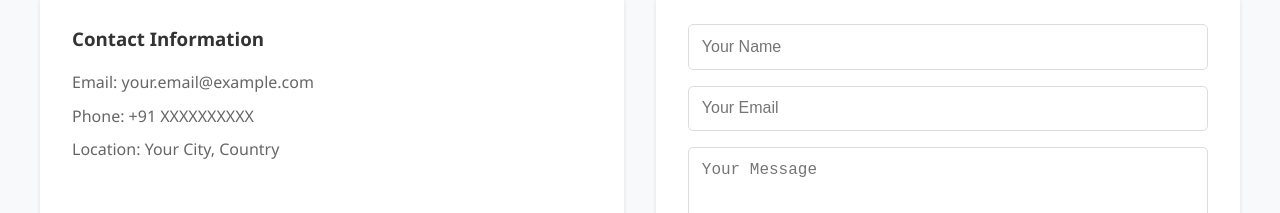
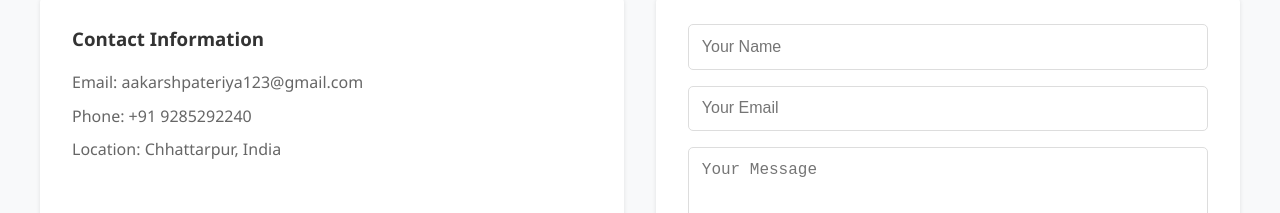
Before and after one commit to aakarshpateriya/PortfolioAakarshPateriya, a React (Vite) app in the folder portfolioAakarshPateriya/: page /contact in a window 1280 px wide. Shown: the part 264-477 px from the top of the page. Built offline with nearby package versions, Linux system fonts and the light colour scheme.

Commit message:
The conmtact page updated

```diff
--- a/portfolioAakarshPateriya/src/cv.jsx
+++ b/portfolioAakarshPateriya/src/cv.jsx
@@ -102,6 +102,7 @@ function App() {
           <p>Email: aakarshpateriya123@gmail.com</p>
           <p>Phone: +91 9993748220</p>
           <p>Location: Chhattarpur, India</p>
+
         </div>
         <form className="contact-form">
           <input type="text" placeholder="Your Name" required />
--- a/portfolioAakarshPateriya/src/footer.jsx
+++ b/portfolioAakarshPateriya/src/footer.jsx
@@ -22,7 +22,7 @@ const Footer = () => {
                         <a href="https://twitter.com/yourusername" target="_blank" rel="noopener noreferrer">
                             <i className="fab fa-twitter"></i>
                         </a>
-                        <a href="mailto:your.email@example.com">
+                        <a href="aakarshpateriya123@gmail.com">
                             <i className="fas fa-envelope"></i>
                         </a>
                     </div>
--- a/portfolioAakarshPateriya/src/pages/Contact.jsx
+++ b/portfolioAakarshPateriya/src/pages/Contact.jsx
@@ -8,9 +8,9 @@ const Contact = () => {
             <div className="contact-container">
                 <div className="contact-info">
                     <h3>Contact Information</h3>
-                    <p>Email: your.email@example.com</p>
-                    <p>Phone: +91 XXXXXXXXXX</p>
-                    <p>Location: Your City, Country</p>
+                    <p>Email: aakarshpateriya123@gmail.com</p>
+                    <p>Phone: +91 9285292240</p>
+                    <p>Location: Chhattarpur, India</p>
                 </div>
                 <form className="contact-form">
                     <input type="text" placeholder="Your Name" required />
```
